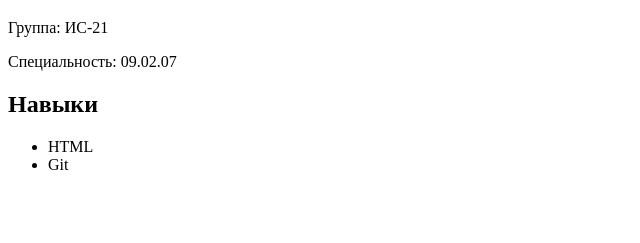
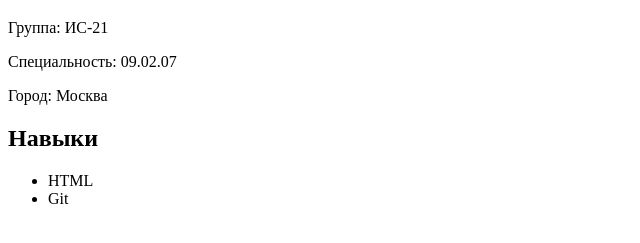
Before and after one commit to fofanovdima641/student-card, a plain HTML site: page index.html in a window 1280 px wide. Shown: the part 61-304 px from the top of the page, without its empty margins (0-640 px from the left). Drawn offline with Linux system fonts and the light colour scheme.

Commit message:
добавлен город

```diff
--- a/index.html
+++ b/index.html
@@ -8,6 +8,7 @@
   <h1>Иванов Иван Иванович</h1>
   <p>Группа: ИС-21</p>
   <p>Специальность: 09.02.07</p>
+  <p>Город: Москва</p>
 
   <h2>Навыки</h2>
   <ul>
```
